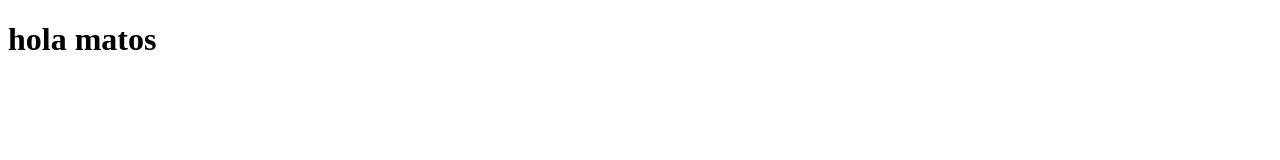
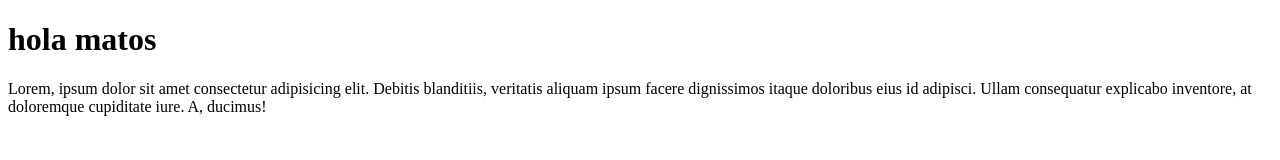
Before and after one commit to AdlerMatos/practicaGit, a plain HTML site: page index.html in a window 1280 px wide. Drawn offline with Linux system fonts and the light colour scheme.

Commit message:
segundo commit

```diff
--- a/index.html
+++ b/index.html
@@ -8,5 +8,6 @@
 </head>
 <body>
     <h1>hola matos</h1>
+    <p>Lorem, ipsum dolor sit amet consectetur adipisicing elit. Debitis blanditiis, veritatis aliquam ipsum facere dignissimos itaque doloribus eius id adipisci. Ullam consequatur explicabo inventore, at doloremque cupiditate iure. A, ducimus!</p>
 </body>
 </html>
```
